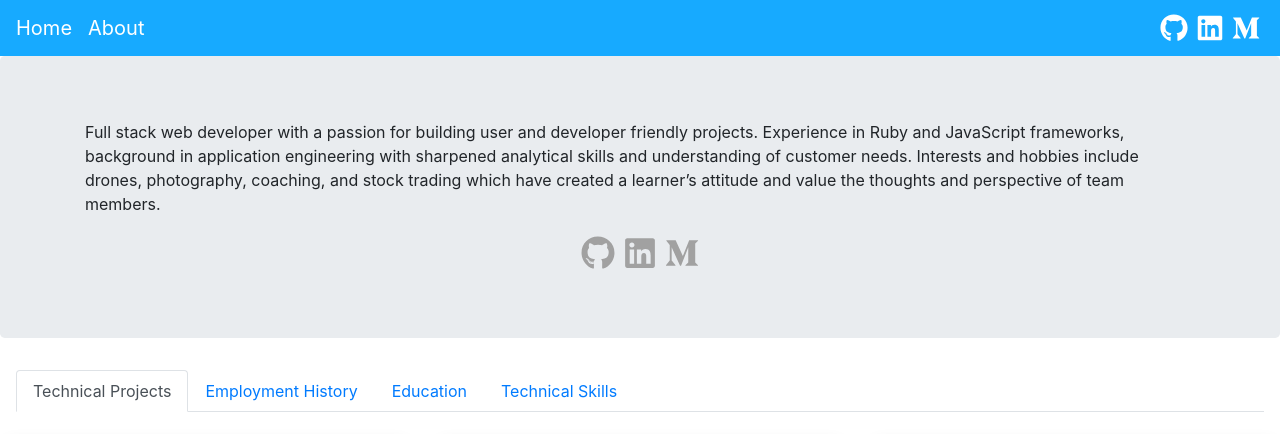
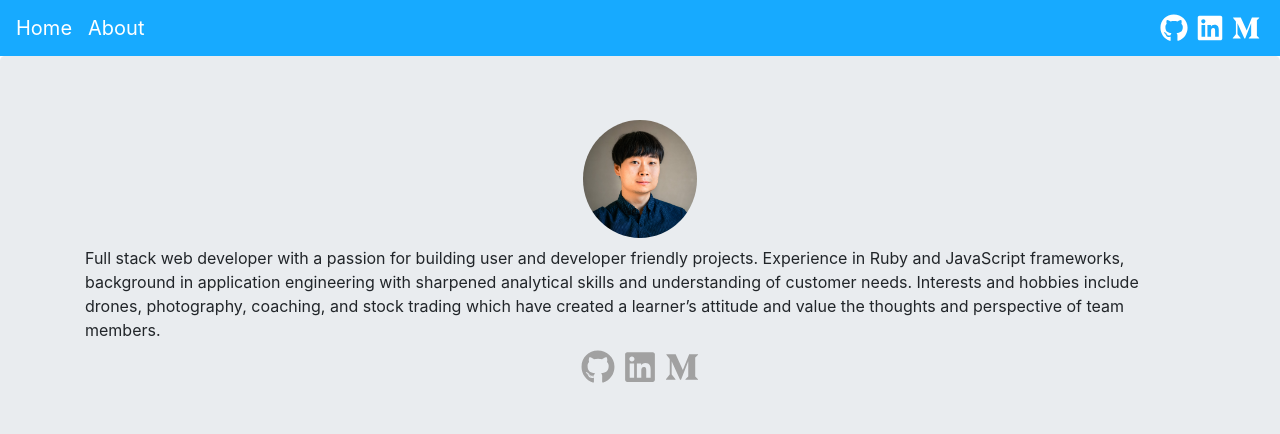
Before and after one commit to hanxu27/portfolio, a React (Create React App) app: page / in a window 1280 px wide. Shown: the top 434 px of the page. Built offline with nearby package versions, Linux system fonts and the light colour scheme; grey boxes are pictures that could not be loaded.

Commit message:
profile pic

```diff
--- a/src/components/Home.js
+++ b/src/components/Home.js
@@ -1,5 +1,5 @@
 import React, { Component } from "react";
-import { Container, Tab, Jumbotron, Row, CardColumns, Tabs } from "react-bootstrap";
+import { Container, Tab, Jumbotron, Row, CardColumns, Tabs, Image } from "react-bootstrap";
 import { FaGithub, FaLinkedin, FaMediumM } from "react-icons/fa";
 import ProjectCard from "./projects/ProjectCard";
 import projects from "./projects/ProjectList";
@@ -32,6 +32,15 @@ class Home extends Component {
         )}
         <Jumbotron>
           <Container>
+            <Row className="justify-content-center mb-2">
+              <Image
+                src={`./profile.jpg`}
+                alt="profile picture"
+                roundedCircle
+                fluid
+                style={{ width: "10%" }}
+              />
+            </Row>
             Full stack web developer with a passion for building user and developer friendly
             projects. Experience in Ruby and JavaScript frameworks, background in application
             engineering with sharpened analytical skills and understanding of customer needs.
@@ -39,7 +48,7 @@ class Home extends Component {
             have created a learner’s attitude and value the thoughts and perspective of team
             members.
           </Container>
-          <Row className="justify-content-center mt-3">
+          <Row className="justify-content-center mt-1">
             <a
               href="https://github.com/hanxu27?tab=stars"
               target="_blank"
```
Also changed, not shown: public/profile.jpg (added).
